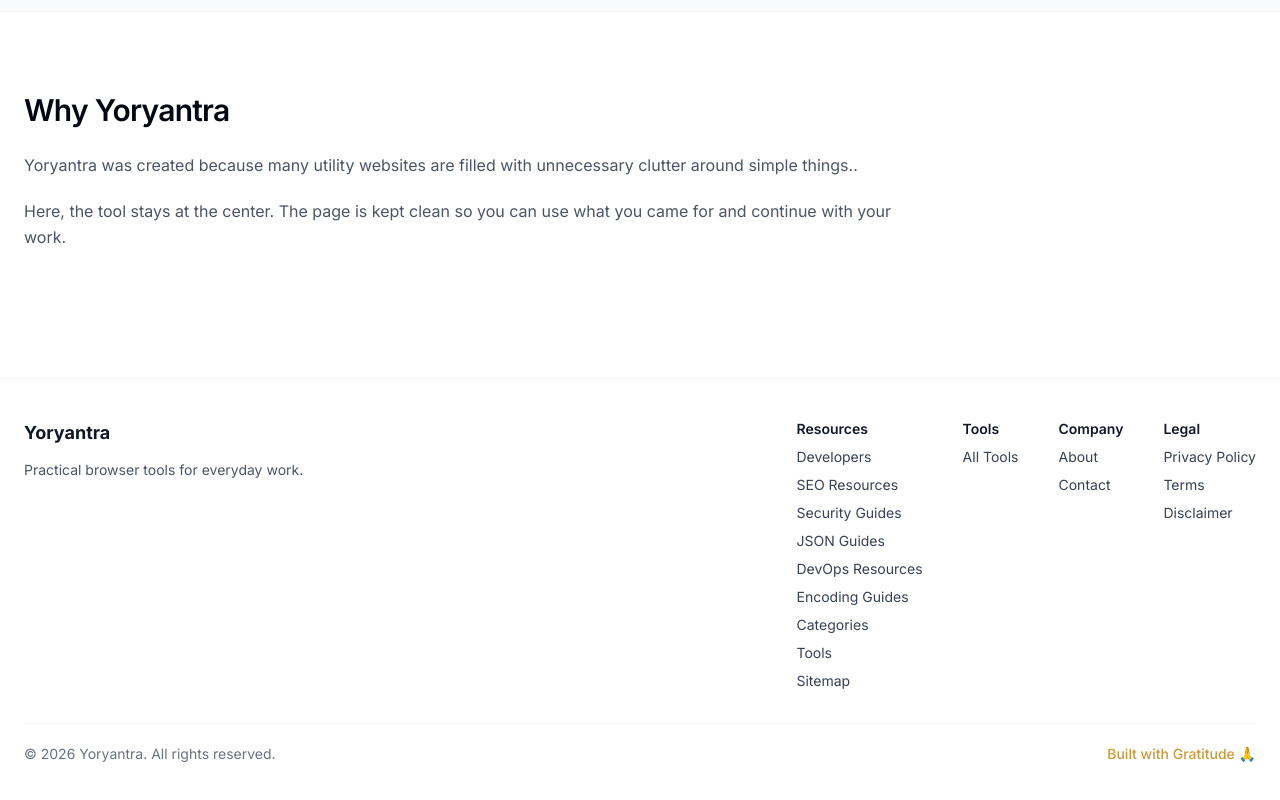
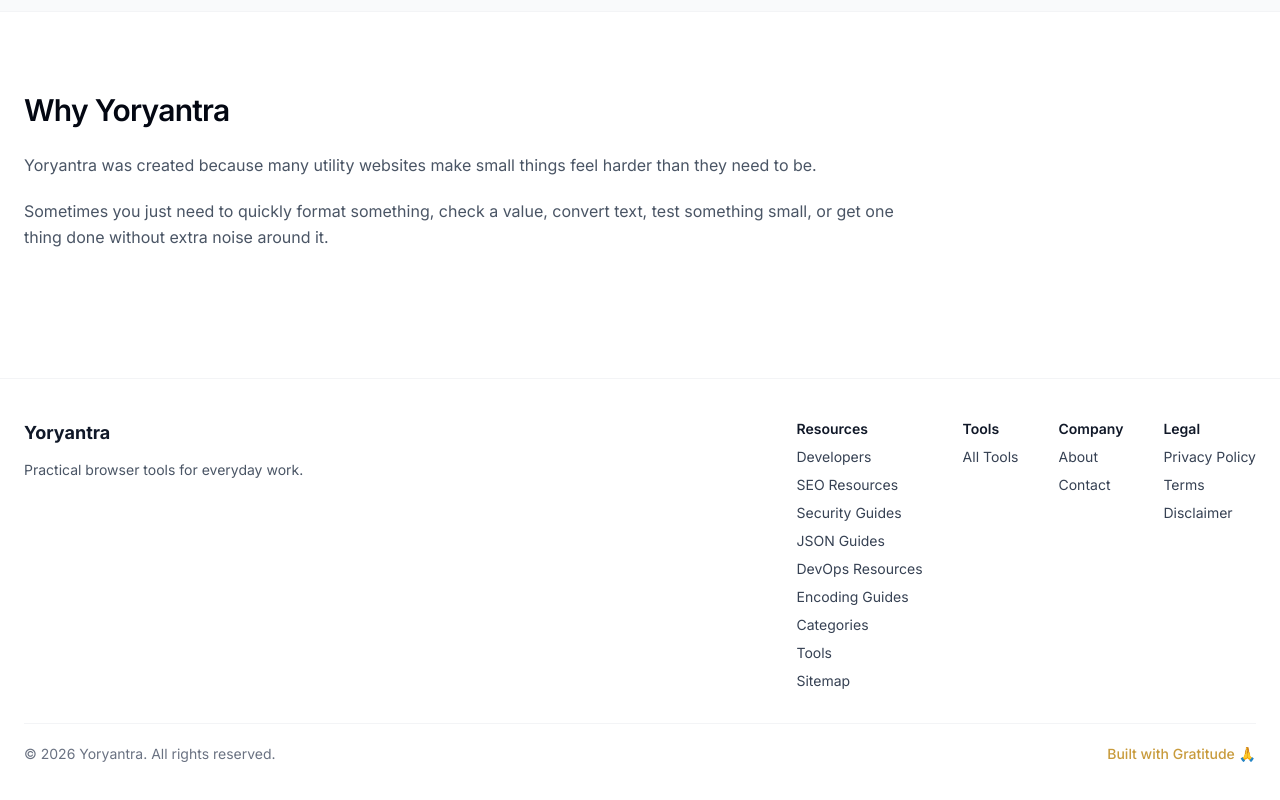
Before and after one commit to vaarunsonawwane-ops/yoryantra-new, a Next.js app: page / in a window 1280 px wide. Shown: the part 1511-2311 px from the top of the page. Built offline with nearby package versions, Linux system fonts and the light colour scheme.

Commit message:
home page why section updated

```diff
--- a/app/page.tsx
+++ b/app/page.tsx
@@ -169,13 +169,14 @@ export default function HomePage() {
 
 			<div className="mt-6 space-y-5 text-gray-600 leading-relaxed">
 			  <p>
-				Yoryantra was created because many utility websites are filled with
-				unnecessary clutter around simple things..
+			    Yoryantra was created because many utility websites make small things
+			    feel harder than they need to be.
 			  </p>
 
 			  <p>
-				Here, the tool stays at the center. The page is kept clean so you
-				can use what you came for and continue with your work.
+			    Sometimes you just need to quickly format something, check a value,
+			    convert text, test something small, or get one thing done without
+			    extra noise around it.
 			  </p>
 			</div>
 
```
